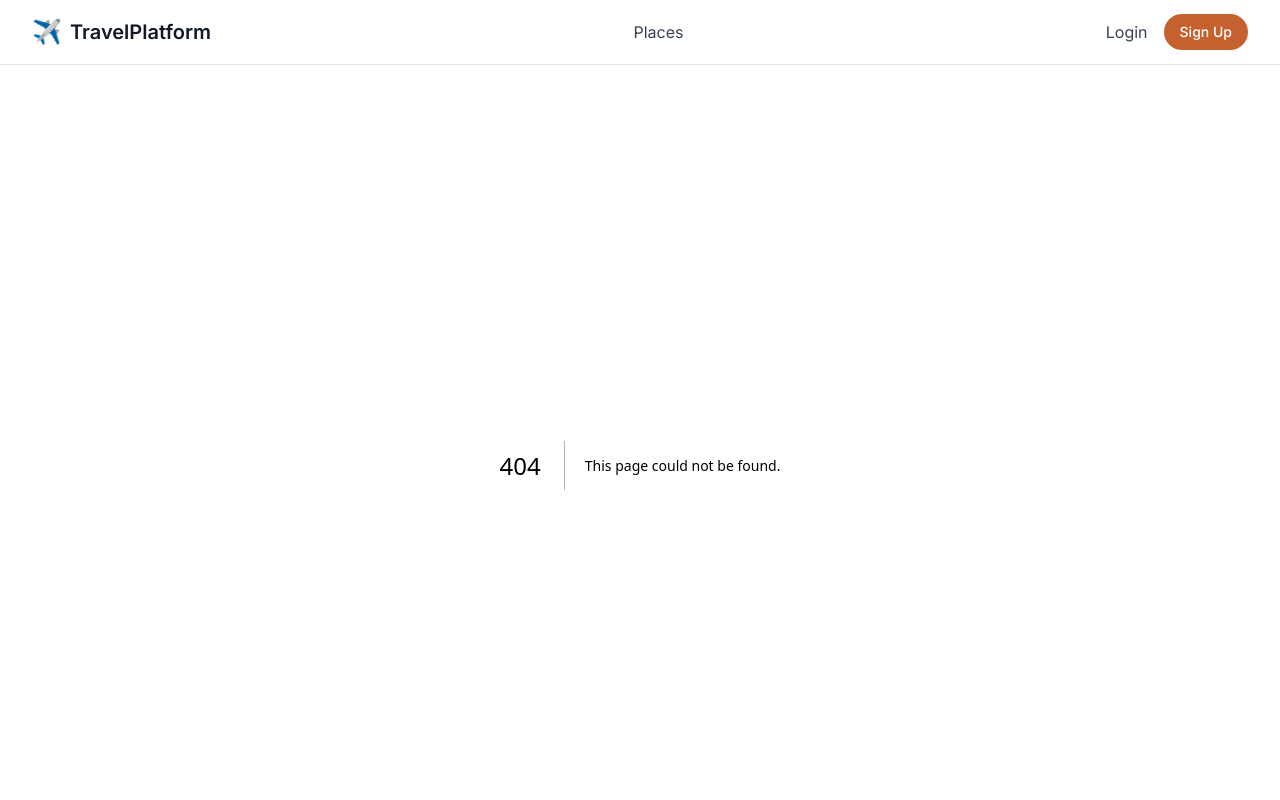
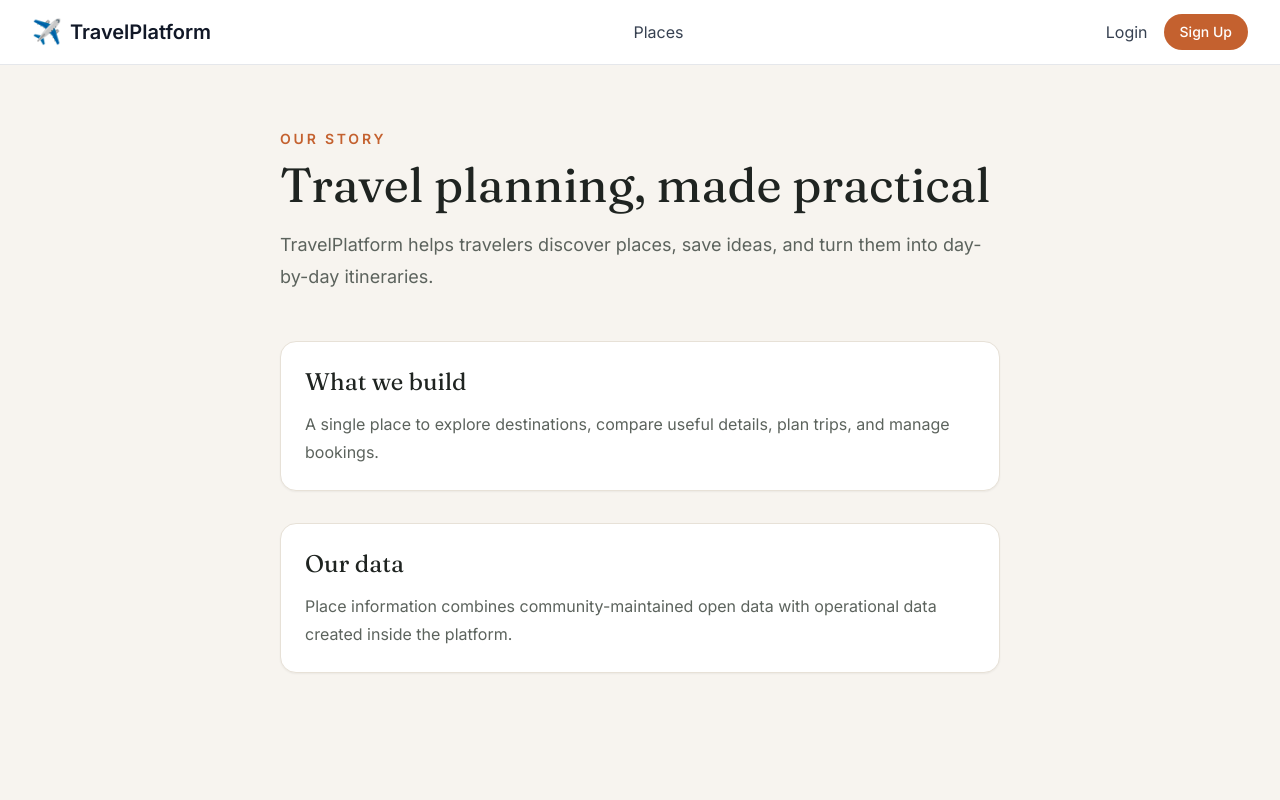
Before and after one commit to CthanhWork/travel-platform-aws, a Next.js app in the folder frontend/: page /about in a window 1280 px wide. Before the commit this address had no page. Shown: the top 800 px of the page. Built offline with nearby package versions, Linux system fonts and the light colour scheme.

Commit message:
add missing informational pages

```diff
--- /dev/null
+++ b/frontend/src/app/about/page.tsx
@@ -0,0 +1,5 @@
+import { StaticPage } from '@/components/StaticPage';
+
+export default function AboutPage() {
+  return <StaticPage eyebrow="Our story" title="Travel planning, made practical" intro="TravelPlatform helps travelers discover places, save ideas, and turn them into day-by-day itineraries." sections={[{ title: 'What we build', body: 'A single place to explore destinations, compare useful details, plan trips, and manage bookings.' }, { title: 'Our data', body: 'Place information combines community-maintained open data with operational data created inside the platform.' }]} />;
+}
--- /dev/null
+++ b/frontend/src/app/contact/page.tsx
@@ -0,0 +1,5 @@
+import { StaticPage } from '@/components/StaticPage';
+
+export default function ContactPage() {
+  return <StaticPage eyebrow="Contact" title="How can we help?" intro="Use the appropriate channel below and include the relevant place, trip, or booking identifier." sections={[{ title: 'General support', body: 'Email: hcthanh.work@gmail.com\nWe aim to respond within two business days.' }, { title: 'Business claims', body: 'Business owners can submit a verification request from the Claim a Place page after signing in.' }]} />;
+}
--- /dev/null
+++ b/frontend/src/app/privacy/page.tsx
@@ -0,0 +1,5 @@
+import { StaticPage } from '@/components/StaticPage';
+
+export default function PrivacyPage() {
+  return <StaticPage eyebrow="Legal" title="Privacy Policy" intro="This policy explains the information TravelPlatform uses to operate accounts, trips, reviews, and bookings." sections={[{ title: 'Information we process', body: 'We process account details and content you submit, including saved places, trips, reviews, claims, and bookings.' }, { title: 'How it is used', body: 'Information is used to provide platform features, secure accounts, respond to support requests, and monitor reliability.' }, { title: 'Your choices', body: 'You may update profile information and request account-related assistance through the contact channel.' }]} />;
+}
--- /dev/null
+++ b/frontend/src/app/terms/page.tsx
@@ -0,0 +1,5 @@
+import { StaticPage } from '@/components/StaticPage';
+
+export default function TermsPage() {
+  return <StaticPage eyebrow="Legal" title="Terms of Service" intro="By using TravelPlatform, you agree to use the service lawfully and provide accurate information." sections={[{ title: 'Platform content', body: 'Place information may come from third-party or open-data sources and should be confirmed before making travel decisions.' }, { title: 'User content', body: 'You are responsible for reviews, claims, booking details, and other content submitted through your account.' }, { title: 'Availability', body: 'Features may change as the platform evolves. We work to keep the service available but do not guarantee uninterrupted access.' }]} />;
+}
--- /dev/null
+++ b/frontend/src/components/StaticPage.tsx
@@ -0,0 +1,26 @@
+interface StaticPageProps {
+  eyebrow: string;
+  title: string;
+  intro: string;
+  sections: Array<{ title: string; body: string }>;
+}
+
+export function StaticPage({ eyebrow, title, intro, sections }: StaticPageProps) {
+  return (
+    <main className="min-h-[calc(100vh-4rem)] bg-cream py-16">
+      <article className="mx-auto max-w-3xl px-4 sm:px-6">
+        <p className="mb-3 text-sm font-semibold uppercase tracking-[0.2em] text-terracotta">{eyebrow}</p>
+        <h1 className="font-serif text-4xl text-ink sm:text-5xl">{title}</h1>
+        <p className="mt-5 text-lg leading-8 text-muted">{intro}</p>
+        <div className="mt-12 space-y-8">
+          {sections.map((section) => (
+            <section key={section.title} className="rounded-2xl border border-border bg-white p-6 shadow-sm">
+              <h2 className="font-serif text-2xl text-ink">{section.title}</h2>
+              <p className="mt-3 whitespace-pre-line leading-7 text-muted">{section.body}</p>
+            </section>
+          ))}
+        </div>
+      </article>
+    </main>
+  );
+}
```
